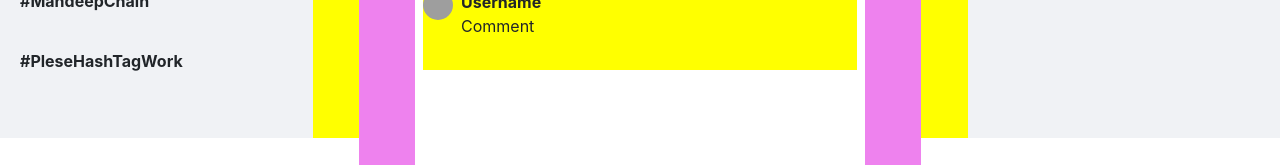
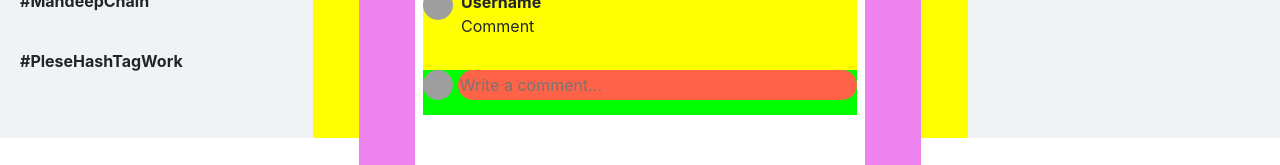
Before and after one commit to Richard-Strive/facebook-clone, a React (Create React App) app in the folder kairos-app/: page /main in a window 1280 px wide. Shown: the part 662-827 px from the top of the page. Built offline with nearby package versions, Linux system fonts and the light colour scheme; grey boxes are pictures that could not be loaded; what artyom.js would draw is missing.

Commit message:
Main page basically done

```diff
--- a/kairos-app/src/components/subcomponents/DisplayedPost/DisplayedPost.css
+++ b/kairos-app/src/components/subcomponents/DisplayedPost/DisplayedPost.css
@@ -62,3 +62,35 @@
   width: 30px;
   object-fit: cover;
 }
+
+.displayed_post_footer {
+  height: 45px;
+  width: 100%;
+  display: flex;
+  justify-content: space-between;
+  background-color: lime;
+}
+
+.displayed_post_footer > img {
+  height: 30px;
+  width: 30px;
+  border-radius: 50%;
+  object-fit: cover;
+}
+
+.comment_input {
+  width: 92%;
+  height: 30px;
+  background-color: tomato;
+  border-radius: 30px;
+  display: flex;
+  align-items: center;
+  justify-content: space-between;
+}
+
+.comment_input > input {
+  width: 95%;
+  outline-style: none;
+  border: none;
+  background-color: transparent;
+}
--- a/kairos-app/src/components/subcomponents/DisplayedPost/DisplayedPost.jsx
+++ b/kairos-app/src/components/subcomponents/DisplayedPost/DisplayedPost.jsx
@@ -37,6 +37,12 @@ function DisplayedPost() {
           <p>Comment</p>
         </div>
       </div>
+      <div className="displayed_post_footer">
+        <img src="https://source.unsplash.com/random" alt="post_image" />
+        <div className="comment_input">
+          <input type="text" placeholder="Write a comment..." />
+        </div>
+      </div>
     </div>
   );
 }
```
